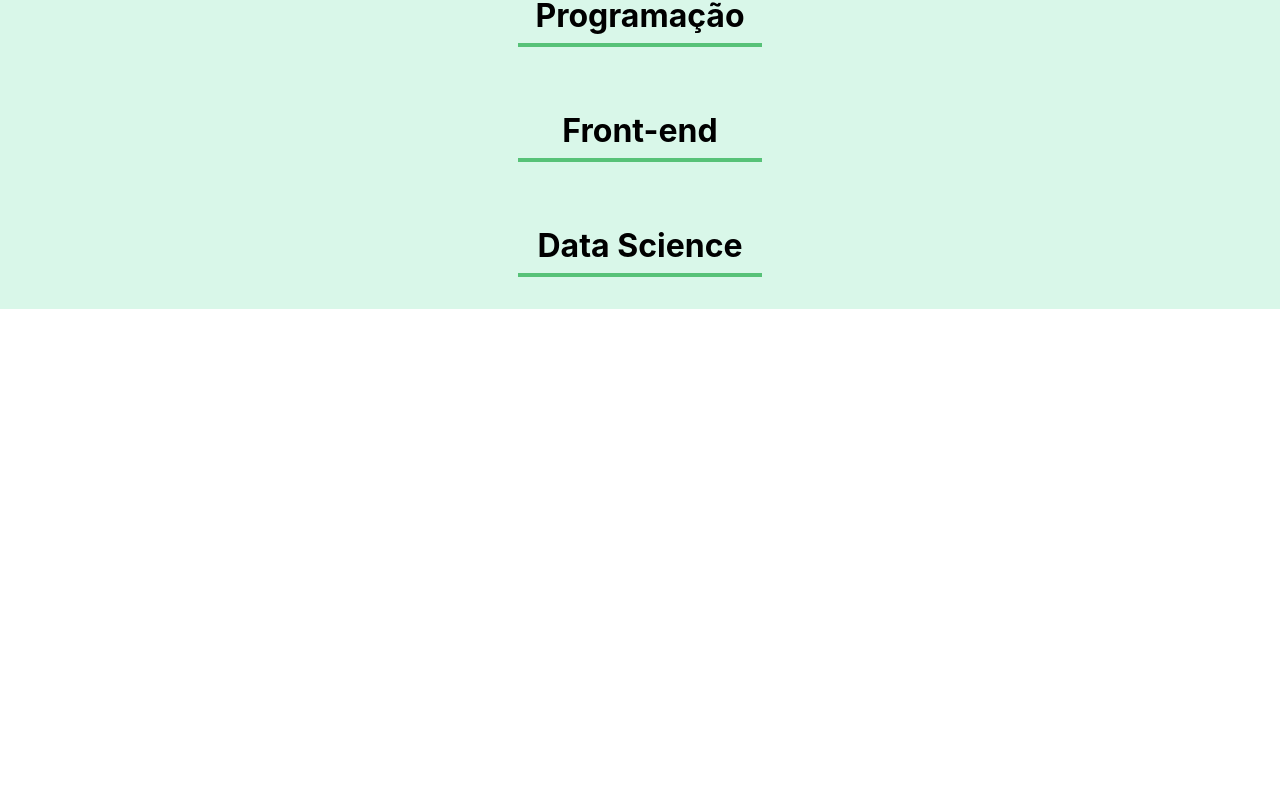
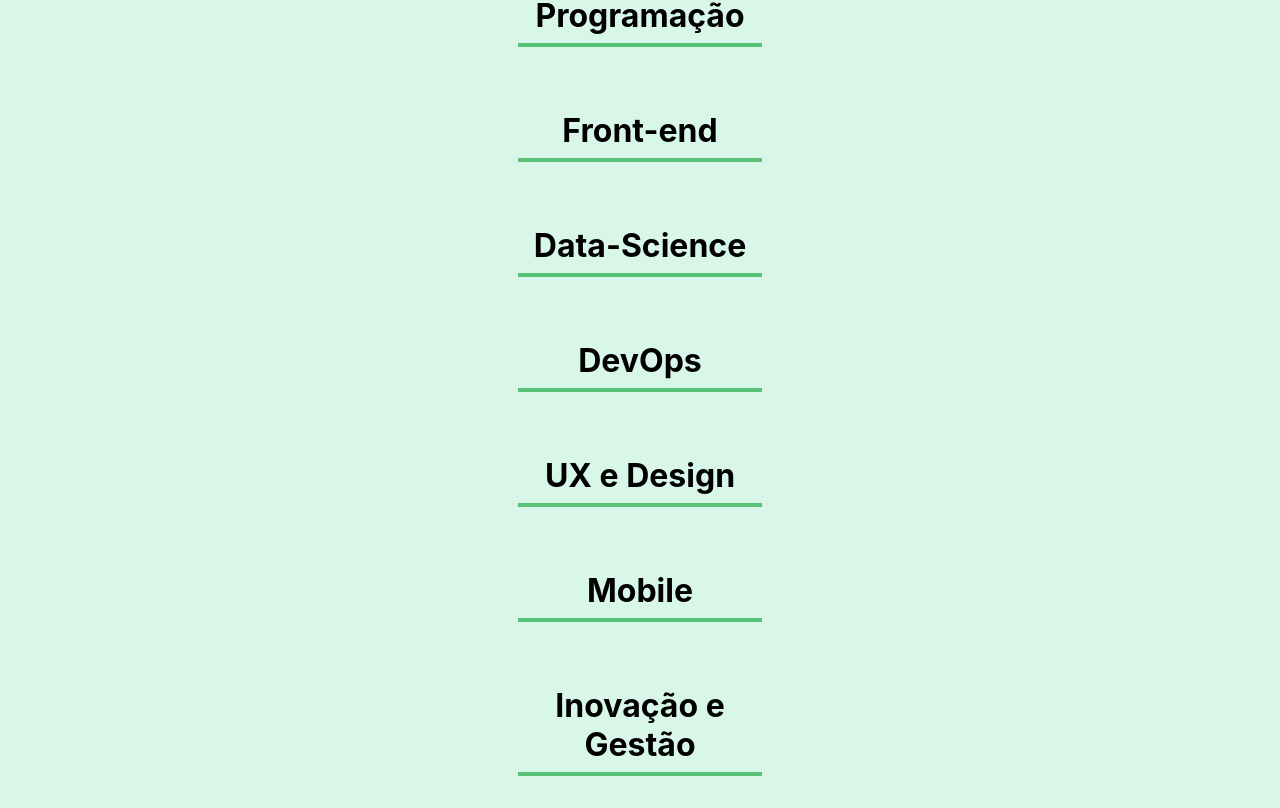
Before and after one commit to JulioPampuch/Organo---React, a React (Create React App) app: page / in a window 1280 px wide. Shown: the part 1494-2302 px from the top of the page. Before the commit the page ends 1803 px from the top, so only its background shows below. Built offline with nearby package versions, Linux system fonts and the light colour scheme.

Commit message:
new teams list

```diff
--- a/src/App.js
+++ b/src/App.js
@@ -4,6 +4,44 @@ import Header from './components/Header';
 import Team from './components/Team';
 
 function App() {
+
+  const times = [
+    {
+      name: 'Programação',
+      primaryColor: '#57C278',
+      secundaryColor: '#D9F7E9'
+    },
+    {
+      name: 'Front-end',
+      primaryColor: '#82CFFA',
+      secundaryColor: '#E8F8FF'
+    },
+    {
+      name: 'Data-Science',
+      primaryColor: '#A6D157',
+      secundaryColor: '#F0F8E2'
+    },
+    {
+      name: 'DevOps',
+      primaryColor: '#E06B69',
+      secundaryColor: '#FDE7E8'
+    },
+    {
+      name: 'UX e Design',
+      primaryColor: '#DB6EBF',
+      secundaryColor: '#FAE9F5'
+    },
+    {
+      name: 'Mobile',
+      primaryColor: '#FFBA05',
+      secundaryColor: '#FFF5D9'
+    },
+    {
+      name: 'Inovação e Gestão',
+      primaryColor: '#FF8A29',
+      secundaryColor: '#FFEEDF'
+    },
+  ]
 
   const [collaborators, setCollaborators] = useState([])
 
@@ -15,10 +53,12 @@ function App() {
   return (
     <div className="App">
       <Header />
-      <Form onCollaboratorRegistered={collaborator => onNewCollaborator(collaborator)} />
-      <Team name="Programação" />
-      <Team name="Front-end" />
-      <Team name="Data Science" />
+      <Form onCollaboratorRegistered={collaborator => onNewCollaborator(collaborator)} teams={times} />
+      {times.map((time) => {
+        return (
+          <Team key={time.name} name={time.name} />
+        )
+      })}
     </div>
   );
 }
```
